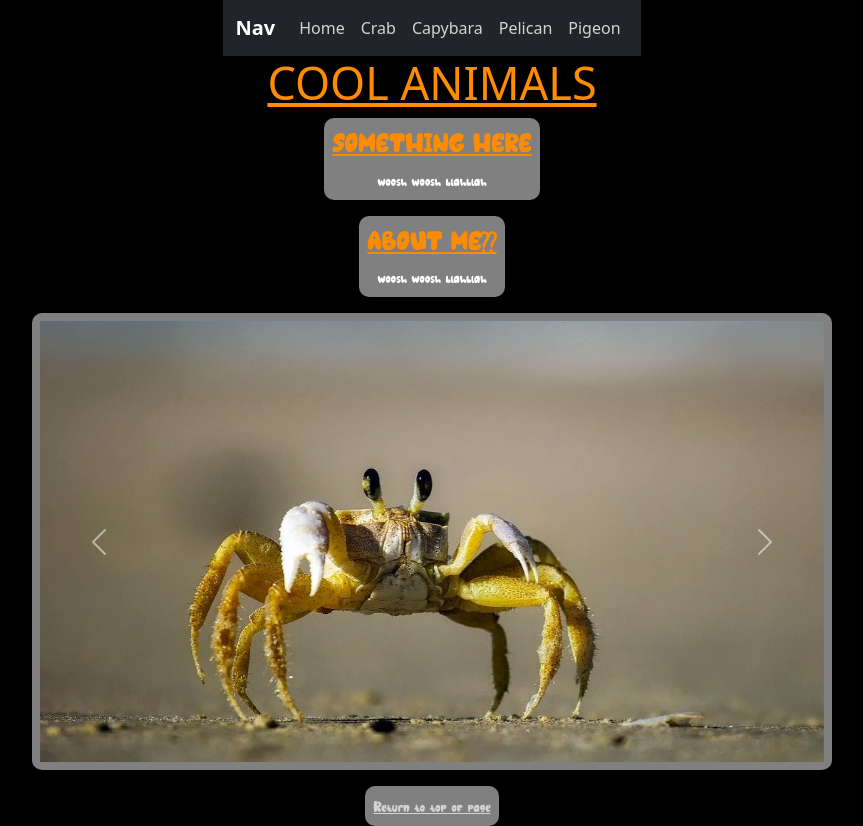
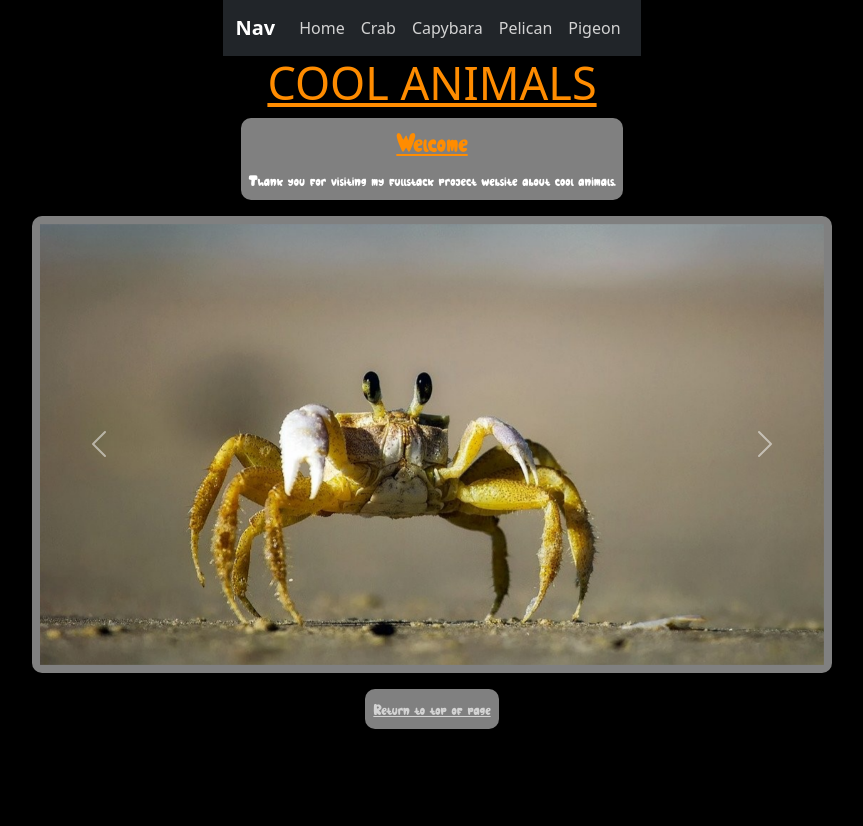
Before and after one commit to Crabbiee/fsproject, a Flask app: page / in a window 1280 px wide. Shown: the whole page, without its empty margins (208-1071 px from the left). After the commit the page ends 729 px from the top, so only its background shows below. Run offline with Flask 2, Linux system fonts and the light colour scheme.

Commit message:
Small changes to base.html and main.css

```diff
--- a/templates/index.html
+++ b/templates/index.html
@@ -7,16 +7,8 @@
     <div class="flexmain">
     <div class="maincontent">
 
-    <h2>SOMETHING HERE</h2>
-    woosh woosh blahblah
-    </div>
-    </div>
-    <p>
-    <p>
-    <div class="flexmain">
-        <div class="maincontent">
-            <h2>ABOUT ME??</h2>
-            woosh woosh blahblah
+    <h2>Welcome</h2>
+    Thank you for visiting my fullstack project website about cool animals.
     </div>
     </div>
     <p>
```
Also changed, not shown: static/main.css (line endings or trailing spaces), templates/base.html (line endings or trailing spaces).
